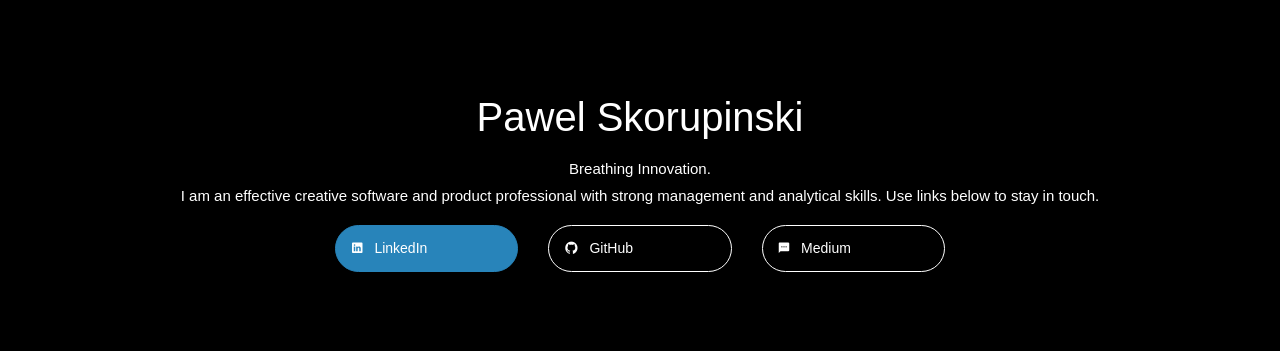
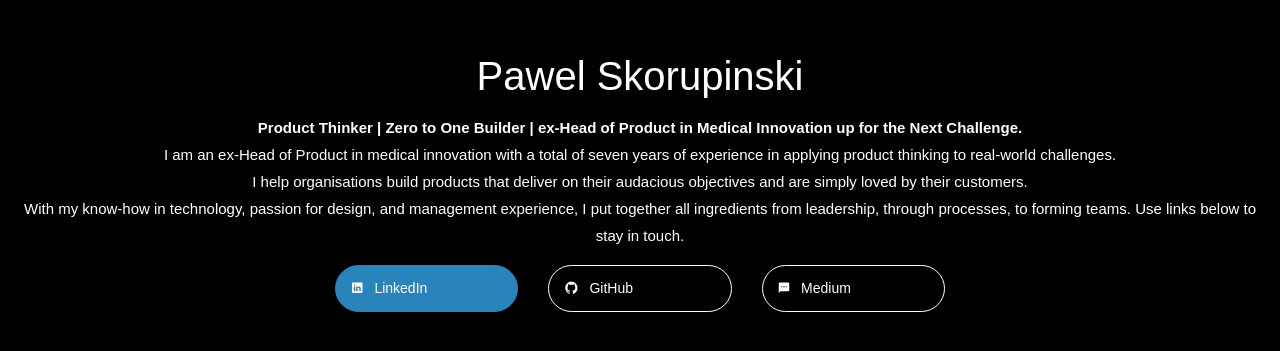
Before and after one commit to pskorupinski/skorupinski.com, a plain HTML site: page index.html in a window 1280 px wide. Shown: the part 213-564 px from the top of the page. Drawn offline with Linux system fonts and the light colour scheme.

Commit message:
New content

```diff
--- a/index.html
+++ b/index.html
@@ -18,7 +18,7 @@
                     <main>
                         <h1>Pawel Skorupinski</h1>
 
-                        <p>Breathing Innovation. <br> I am an effective creative software and product professional with strong management and analytical skills. Use links below to stay in touch.</p>
+                        <p><b>Product Thinker | Zero to One Builder | ex-Head of Product in Medical Innovation up for the Next Challenge.</b><br>I am an ex-Head of Product in medical innovation with a total of seven years of experience in applying product thinking to real-world challenges.<br>I help organisations build products that deliver on their audacious objectives and are simply loved by their customers.<br>With my know-how in technology, passion for design, and management experience, I put together all ingredients from leadership, through processes, to forming teams. Use links below to stay in touch.</p>
 
                             <div class="row">
                                 <div class="col-md-3"></div>
```
